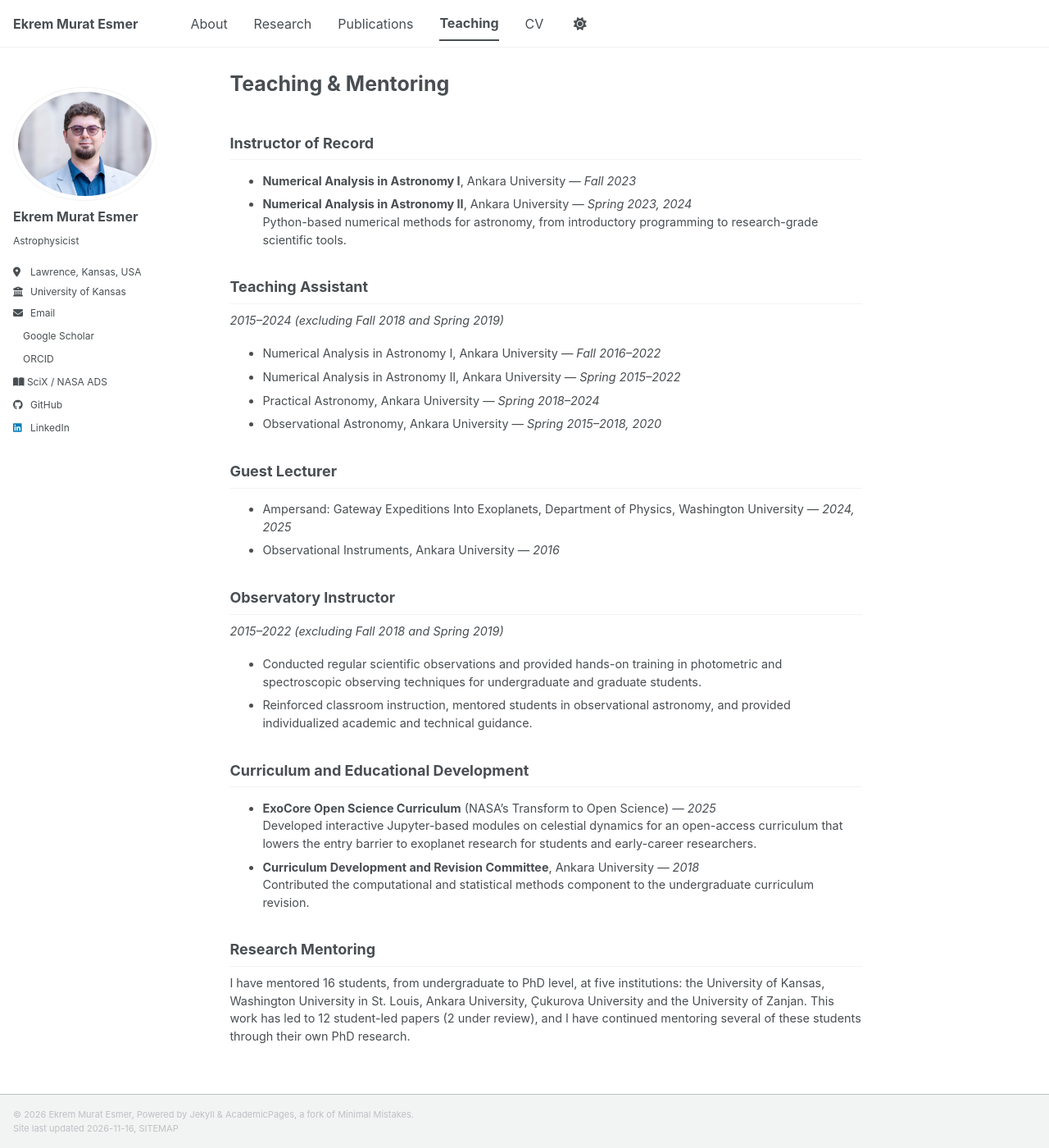
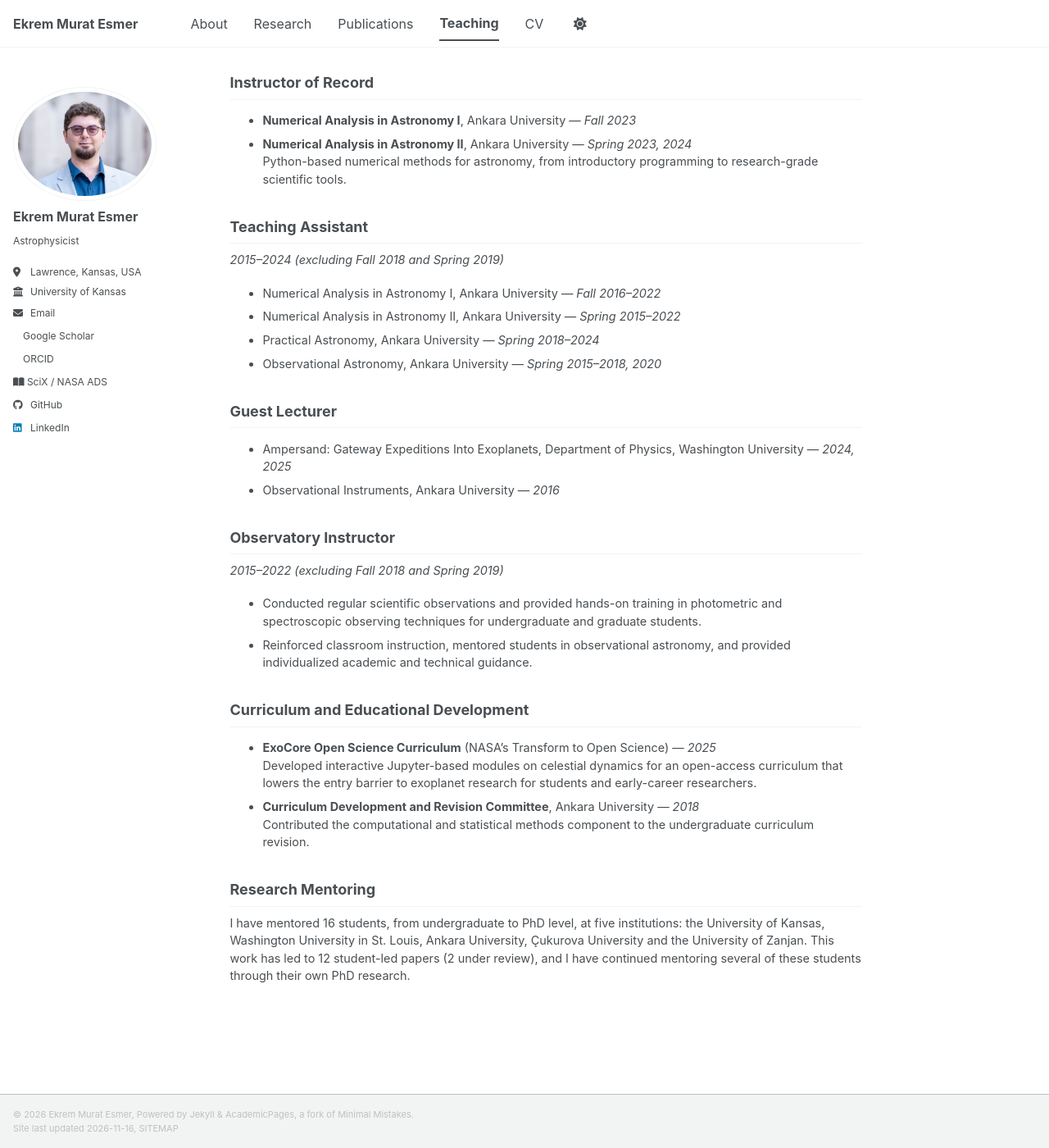
Before and after one commit to ekremesmer/ekremesmer.github.io, a Jekyll site: the page built from _pages/teaching.md, in a window 1280 px wide and 1400 px high. Shown: the whole window at 82% size. Built offline with Jekyll 4.4.1, drawn with Linux system fonts in a browser that asks for light colours; a style sheet for code colours, icons or effects is not loaded.

Commit message:
Teaching page: remove title and top gap

```diff
--- a/assets/css/main.scss
+++ b/assets/css/main.scss
@@ -76,3 +76,7 @@
 .archive {
   font-size: 0.9rem;
 }
+/* No extra space above the first heading on a page */
+.page__content > h2:first-child {
+  margin-top: 0;
+}
```
Also changed, not shown: _pages/teaching.md (+1 -1 lines).
